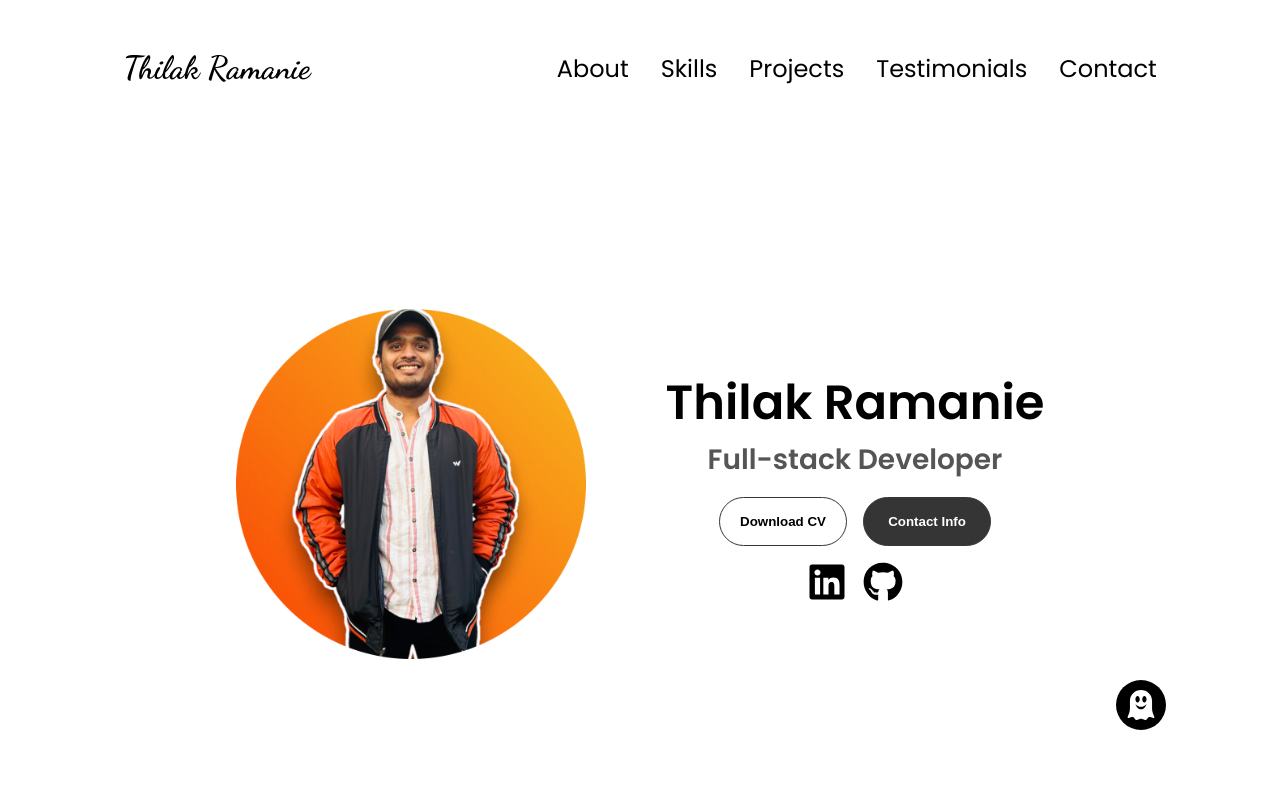
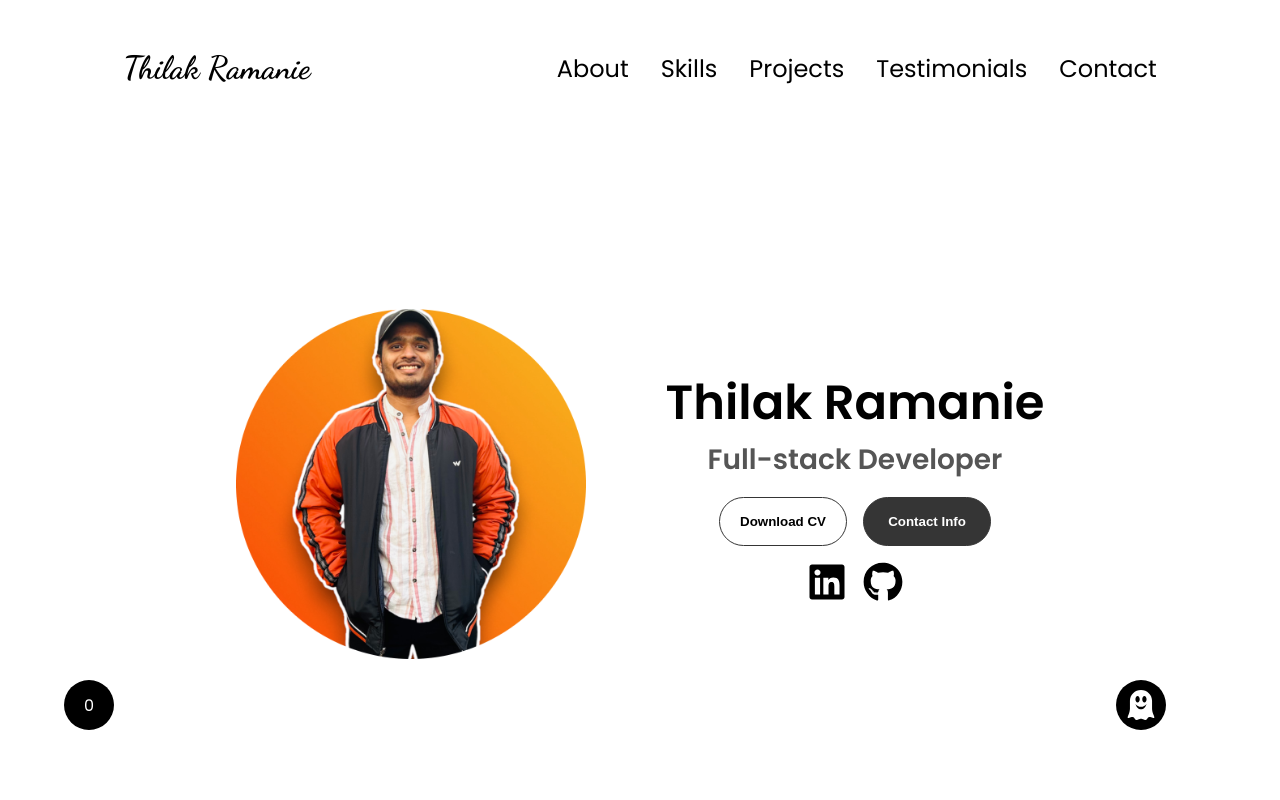
Before and after one commit to ThilakRamanie/Portfolio-ReactJS, a React (Vite) app: page / in a window 1280 px wide. Shown: the top 800 px of the page. Built offline with nearby package versions, Linux system fonts and the light colour scheme.

Commit message:
UI setup for users count on website'

```diff
--- a/package.json
+++ b/package.json
@@ -14,7 +14,8 @@
     "react": "^18.2.0",
     "react-dom": "^18.2.0",
     "react-icons": "^5.0.1",
-    "react-router-dom": "^6.21.1"
+    "react-router-dom": "^6.21.1",
+    "react-toastify": "^10.0.4"
   },
   "devDependencies": {
     "@types/react": "^18.2.43",
--- a/src/App.css
+++ b/src/App.css
@@ -20,6 +20,26 @@ html::-webkit-scrollbar {
   background-color: transparent;
 }
 
+.user-count {
+  position: fixed;
+  bottom: 10%;
+  left: 5%;
+  height: 40px;
+  width: 100px;
+  background-color: transparent;
+}
+
+.usercount-component {
+  background-color: var(--text-color);
+  width: 50px;
+  height: 50px;
+  border-radius: 50%;
+  display: flex;
+  align-items: center;
+  justify-content: center;
+  color: white;
+}
+
 .light-theme {
   --primary-bg-color: white;
   --text-color: black;
@@ -30,7 +50,7 @@ html::-webkit-scrollbar {
   --btn-color-2: rgb(53, 53, 53);
   --icon-color: black;
   --timeline-text: green;
-  --timeline-dot:limegreen;
+  --timeline-dot: limegreen;
 }
 
 .dark-theme {
@@ -43,8 +63,7 @@ html::-webkit-scrollbar {
   --btn-color-2: white;
   --icon-color: white;
   --timeline-text: gold;
-  --timeline-dot:rgb(255, 222, 37);
-
+  --timeline-dot: rgb(255, 222, 37);
 }
 
 * {
--- /dev/null
+++ b/src/components/UserCount.jsx
@@ -0,0 +1,18 @@
+import { useState, useEffect } from "react";
+import { ToastContainer, toast } from "react-toastify";
+import "react-toastify/dist/ReactToastify.css";
+
+const UserCount = () => {
+  const notify = () => toast("User count: 0");
+  useEffect(() => {});
+  return (
+    <>
+      <div className="usercount-component" onClick={notify}>
+        0
+      </div>
+      <ToastContainer position="top-center" limit={2} />
+    </>
+  );
+};
+
+export default UserCount;
--- a/src/pages/Home/Home.jsx
+++ b/src/pages/Home/Home.jsx
@@ -10,6 +10,7 @@ import Footer from "../../components/Footer";
 import Mode from "../../components/mode/mode";
 import Testimonials from "../../components/Testimonials";
 import { motion } from "framer-motion";
+import UserCount from "../../components/userCount";
 
 import "./Home.css";
 
@@ -50,6 +51,9 @@ const Home = () => {
             <div className="switch-mode">
               <Mode setThemeHandler={setThemeHandler} />
             </div>
+            <div className="user-count">
+              <UserCount />
+            </div>
           </div>
         </motion.div>
         // <Loading />
```
Also changed, not shown: 1 other file (tests, documents, lock files or other folders).
